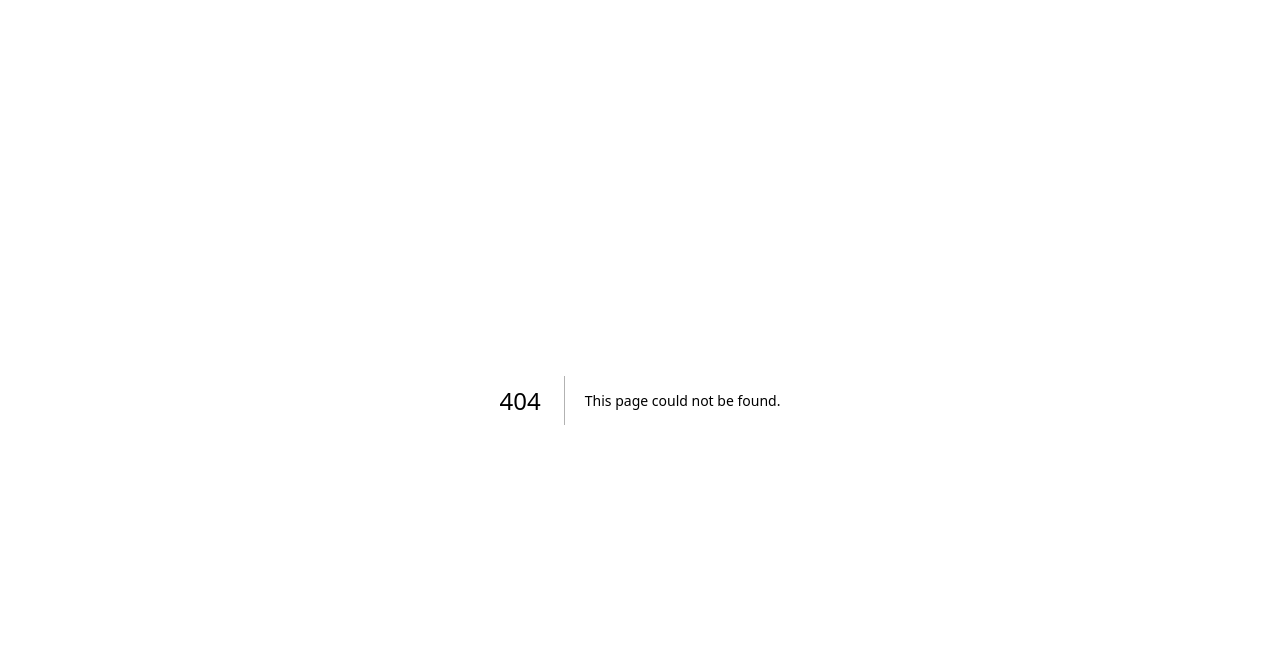
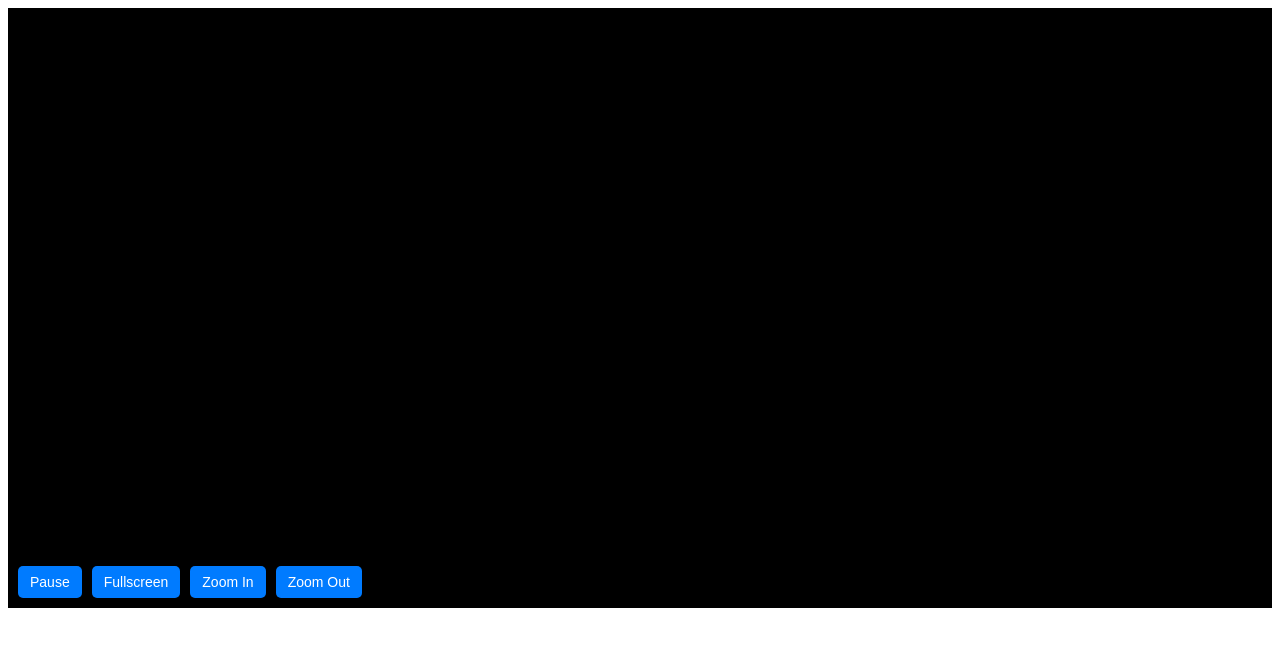
Before and after one commit to Sviraj/VirtualTourismApp_NextTSASPNET, a Next.js app in the folder frontend/: page /video-viewer in a window 1280 px wide. Before the commit this address had no page. Shown: the top 646 px of the page. Built offline with nearby package versions, Linux system fonts and the light colour scheme.

Commit message:
commit viewer360 changes

```diff
--- /dev/null
+++ b/frontend/src/components/Video360Viewer.tsx
@@ -0,0 +1,163 @@
+import React, { useRef, useEffect, useState } from "react";
+import * as THREE from "three";
+import { OrbitControls } from "three/examples/jsm/Addons.js";
+import styles from "../styles/Video360Viewer.module.css";
+
+interface Video360ViewerProps {
+  videoSrc: string; // URL of the 360-degree video
+  height?: string; // Height of the viewer container
+  enableControls?: boolean; // Toggle OrbitControls
+  autoPlay?: boolean; // Auto-play the video
+}
+
+const Video360Viewer: React.FC<Video360ViewerProps> = ({
+  videoSrc,
+  height = "500px",
+  enableControls = true,
+  autoPlay = true,
+}) => {
+  const containerRef = useRef<HTMLDivElement | null>(null);
+  const videoRef = useRef<HTMLVideoElement | null>(null);
+  const cameraRef = useRef<THREE.PerspectiveCamera | null>(null);
+  const [isPlaying, setIsPlaying] = useState(autoPlay);
+  const [error, setError] = useState<string | null>(null);
+
+  useEffect(() => {
+    if (!containerRef.current) return;
+
+    // Create Scene, Camera, and Renderer
+    const scene = new THREE.Scene();
+    const camera = new THREE.PerspectiveCamera(
+      75,
+      containerRef.current.clientWidth / containerRef.current.clientHeight,
+      0.1,
+      1000
+    );
+    cameraRef.current = camera; // Save camera reference
+    const renderer = new THREE.WebGLRenderer({ antialias: true });
+    renderer.setSize(
+      containerRef.current.clientWidth,
+      containerRef.current.clientHeight
+    );
+    renderer.setPixelRatio(Math.min(window.devicePixelRatio, 2));
+    containerRef.current.appendChild(renderer.domElement);
+
+    // Create Video Element
+    const video = document.createElement("video");
+    video.src = videoSrc;
+    video.crossOrigin = "anonymous";
+    video.loop = true;
+    video.muted = true;
+    if (autoPlay) video.play().catch(() => setError("Failed to play video"));
+    videoRef.current = video;
+
+    const videoTexture = new THREE.VideoTexture(video);
+
+    // Create Sphere Geometry
+    const geometry = new THREE.SphereGeometry(500, 60, 40);
+    geometry.scale(-1, 1, 1);
+    const material = new THREE.MeshBasicMaterial({ map: videoTexture });
+    const sphere = new THREE.Mesh(geometry, material);
+    scene.add(sphere);
+
+    // Position Camera
+    camera.position.set(0, 0, 0.1);
+
+    // Add Orbit Controls for Interaction
+    let controls: OrbitControls | null = null;
+    if (enableControls) {
+      controls = new OrbitControls(camera, renderer.domElement);
+      controls.enableDamping = true;
+      controls.dampingFactor = 0.05;
+      controls.rotateSpeed = 0.5;
+    }
+
+    // Animation Loop
+    const animate = () => {
+      requestAnimationFrame(animate);
+      controls?.update();
+      renderer.render(scene, camera);
+    };
+    animate();
+
+    // Resize Handling
+    const handleResize = () => {
+      if (containerRef.current) {
+        const width = containerRef.current.clientWidth;
+        const height = containerRef.current.clientHeight;
+        renderer.setSize(width, height);
+        camera.aspect = width / height;
+        camera.updateProjectionMatrix();
+      }
+    };
+    window.addEventListener("resize", handleResize);
+
+    // Cleanup on Component Unmount
+    return () => {
+      window.removeEventListener("resize", handleResize);
+      if (containerRef.current) {
+        containerRef.current.removeChild(renderer.domElement);
+      }
+      video.pause();
+      video.src = ""; // Release video resource
+    };
+  }, [videoSrc, autoPlay, enableControls]);
+
+  const togglePlayPause = () => {
+    if (videoRef.current) {
+      if (isPlaying) {
+        videoRef.current.pause();
+      } else {
+        videoRef.current.play().catch(() => setError("Failed to play video"));
+      }
+      setIsPlaying(!isPlaying);
+    }
+  };
+
+  const toggleFullscreen = () => {
+    if (containerRef.current) {
+      if (!document.fullscreenElement) {
+        containerRef.current.requestFullscreen();
+      } else {
+        document.exitFullscreen();
+      }
+    }
+  };
+
+  const handleZoomIn = () => {
+    if (cameraRef.current) {
+      cameraRef.current.fov = Math.max(cameraRef.current.fov - 5, 20); // Minimum FOV is 20
+      cameraRef.current.updateProjectionMatrix();
+    }
+  };
+
+  const handleZoomOut = () => {
+    if (cameraRef.current) {
+      cameraRef.current.fov = Math.min(cameraRef.current.fov + 5, 100); // Maximum FOV is 100
+      cameraRef.current.updateProjectionMatrix();
+    }
+  };
+
+  return (
+    <div className={styles["viewer-container"]} style={{ height }}>
+      <div ref={containerRef} className={styles["viewer-3d"]} />
+      {error && <p className={styles["error-message"]}>{error}</p>}
+      <div className={styles["controls"]}>
+        <button onClick={togglePlayPause} className={styles["control-button"]}>
+          {isPlaying ? "Pause" : "Play"}
+        </button>
+        <button onClick={toggleFullscreen} className={styles["control-button"]}>
+          Fullscreen
+        </button>
+        <button onClick={handleZoomIn} className={styles["control-button"]}>
+          Zoom In
+        </button>
+        <button onClick={handleZoomOut} className={styles["control-button"]}>
+          Zoom Out
+        </button>
+      </div>
+    </div>
+  );
+};
+
+export default Video360Viewer;
--- /dev/null
+++ b/frontend/src/pages/video-viewer/index.tsx
@@ -0,0 +1,13 @@
+import React from "react";
+import Video360Viewer from "../../components/Video360Viewer";
+
+
+const VideoViewerPage: React.FC = () => {
+  return (
+    <div>
+      <Video360Viewer videoSrc="/videos/video2.mp4" height="600px" autoPlay />
+    </div>
+  );
+};
+
+export default VideoViewerPage;
--- /dev/null
+++ b/frontend/src/styles/Video360Viewer.module.css
@@ -0,0 +1,40 @@
+.viewer-container {
+    position: relative;
+    width: 100%;
+  }
+
+  .viewer-3d {
+    width: 100%;
+    height: 100%;
+  }
+
+  .error-message {
+    color: red;
+    text-align: center;
+    margin-top: 10px;
+    font-size: 16px;
+  }
+
+  .controls {
+    position: absolute;
+    bottom: 10px;
+    left: 10px;
+    z-index: 10;
+    display: flex;
+    gap: 10px;
+  }
+
+  .control-button {
+    padding: 8px 12px;
+    background-color: #007bff;
+    color: white;
+    border: none;
+    border-radius: 5px;
+    cursor: pointer;
+    font-size: 14px;
+    transition: background-color 0.3s ease;
+  }
+
+  .control-button:hover {
+    background-color: #0056b3;
+  }
```
Also changed, not shown: frontend/src/components/VideoGallery.tsx (+14 -3 lines), 1 other file (tests, documents, lock files or other folders).
